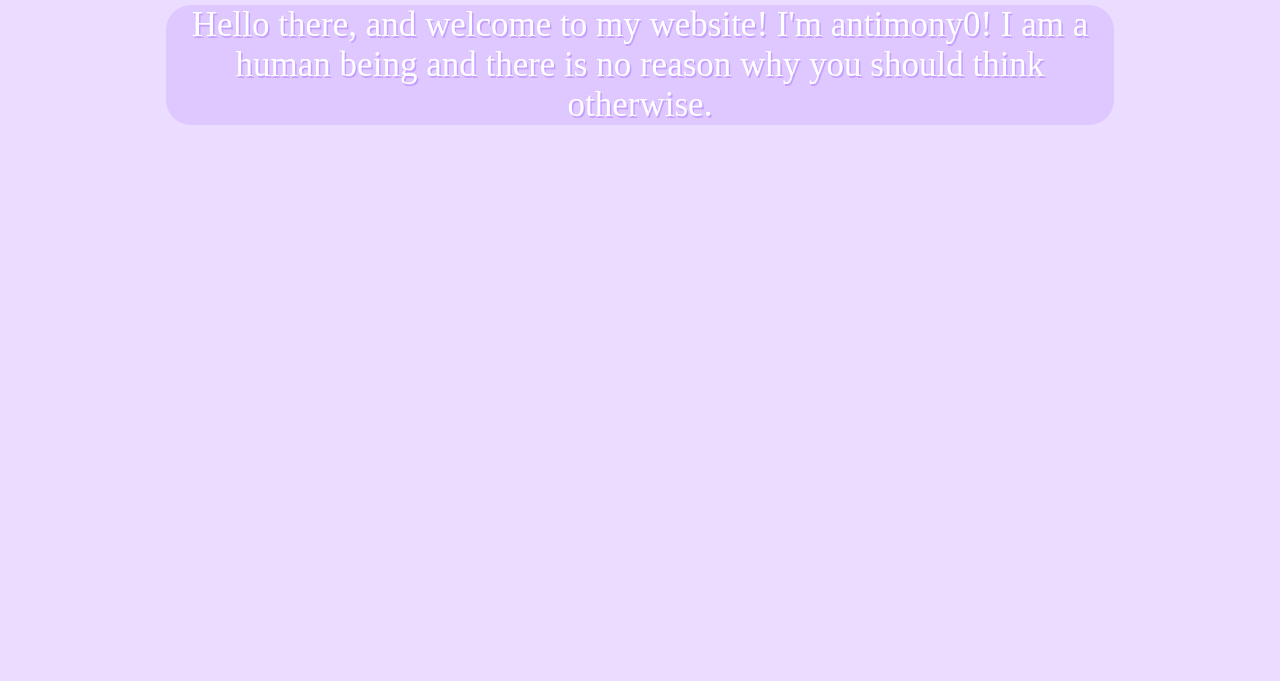
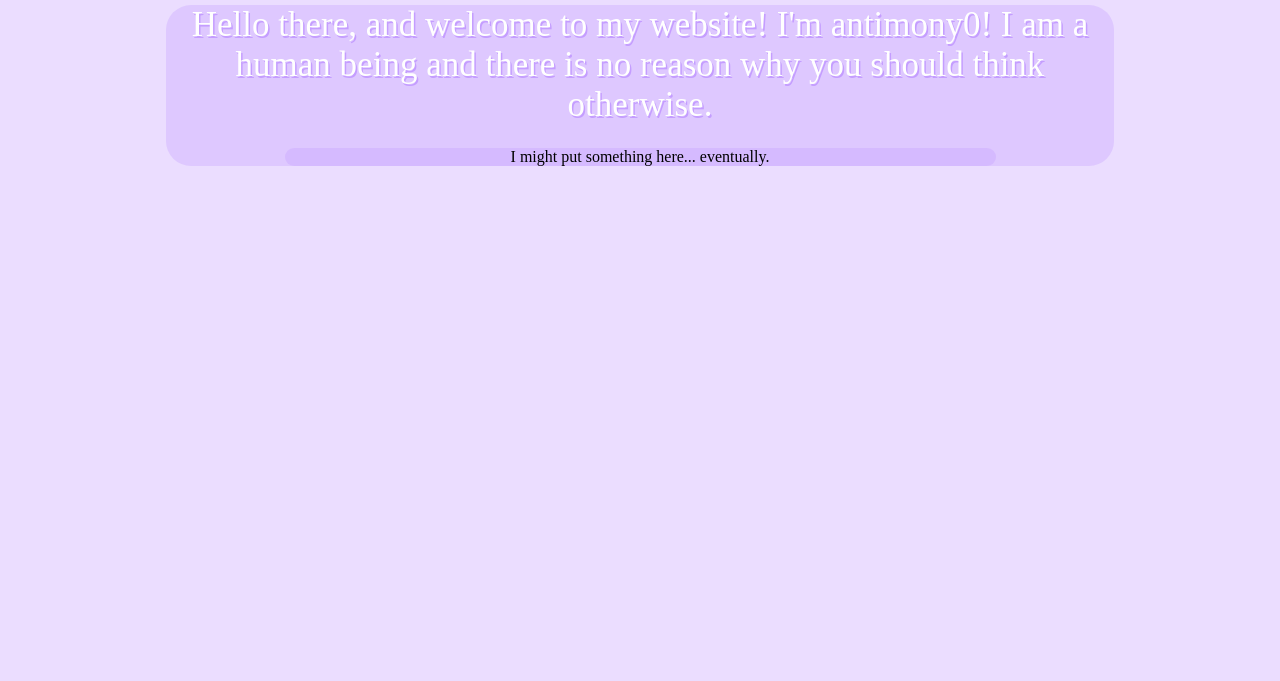
Before and after one commit to SBGP/antiwebsite, a plain HTML site: page index.html in a window 1280 px wide. Shown: the part 119-800 px from the top of the page. Drawn offline with Linux system fonts and the light colour scheme.

Commit message:
Add files via upload

```diff
--- a/index.html
+++ b/index.html
@@ -17,5 +17,8 @@
             Hello there, and welcome to my website! I'm antimony0! I am a human being and there is no reason why
             you should think otherwise.
         </p>
+        <p class="bodydiv">
+            I might put something here... eventually.
+        </p>
     </div>
 </body>
```
